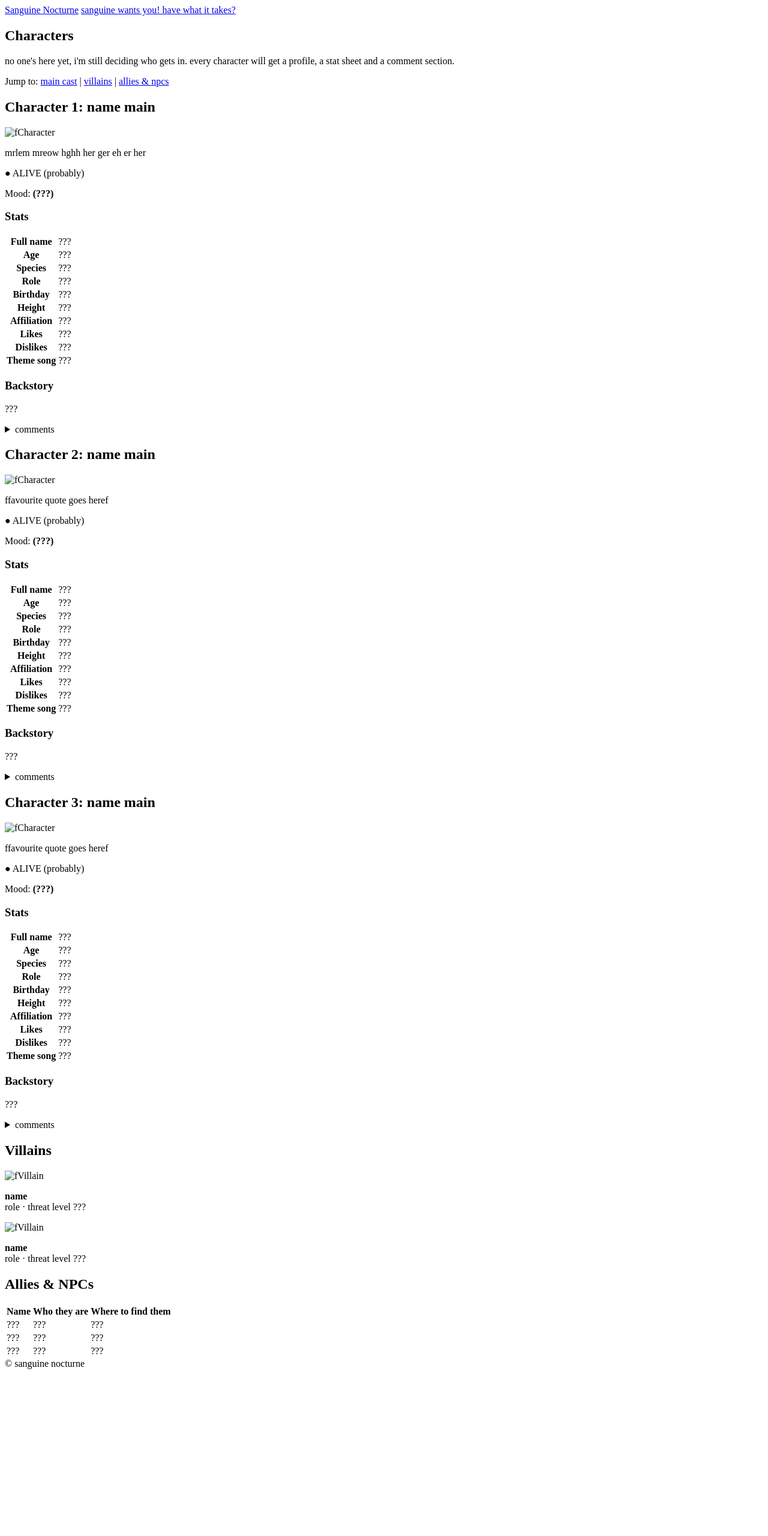
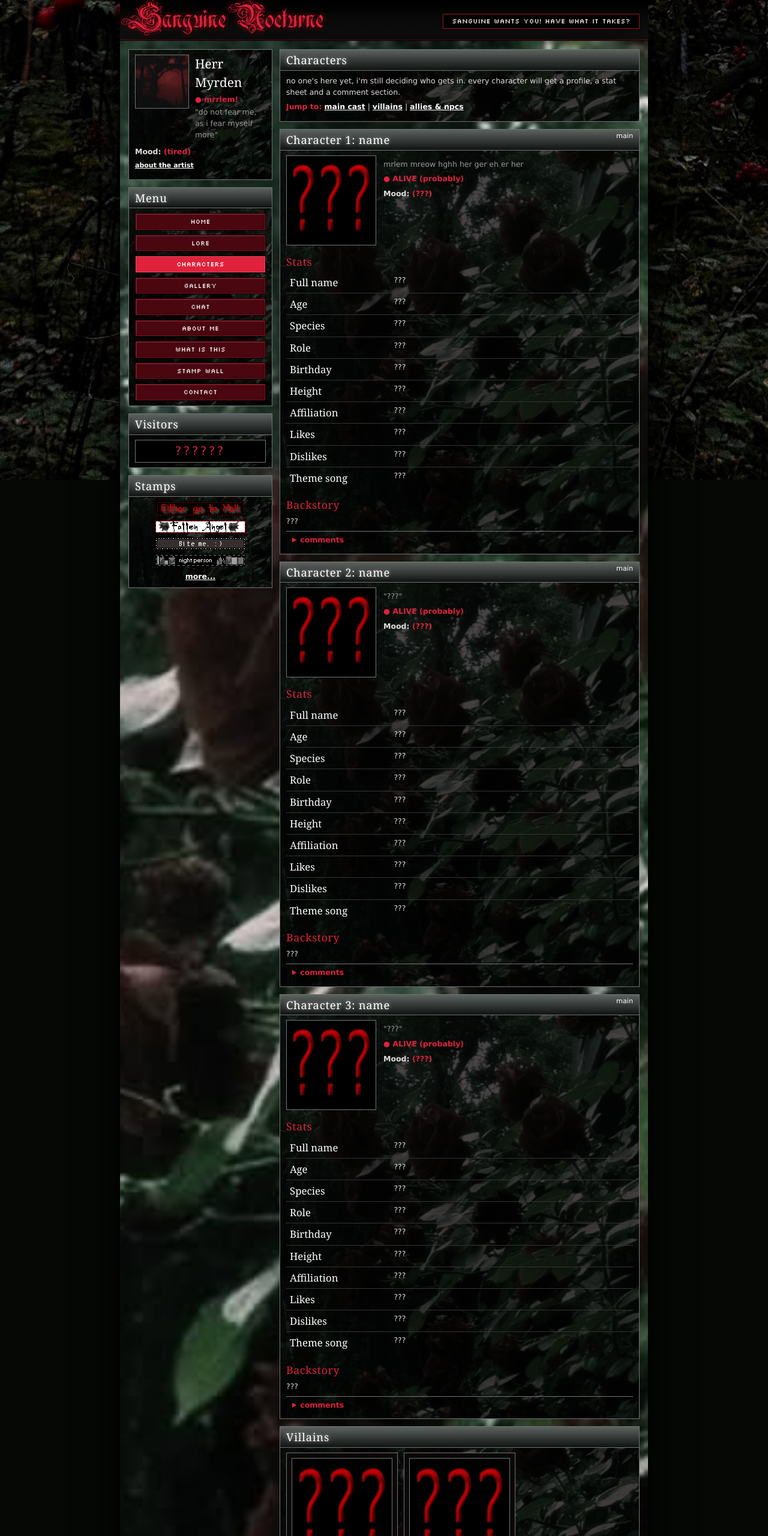
Before and after one commit to TheCreepyre/sanguine-nocturne, a website: page characters.html in a window 1280 px wide. Shown: the top 2560 px of the page at 60% size. Before the commit the page ends 2290 px from the top, so only its background shows below. Drawn offline with Linux system fonts and the light colour scheme; no server answers; a web font is replaced by a local one.

Commit message:
Fix corrupted pages; replace placeholder captions and quote
Co-authored-by: Copilot <223556219+Copilot@users.noreply.github.com>

```diff
--- a/characters.html
+++ b/characters.html
@@ -1,40 +1,40 @@
 <!DOCTYPE html>
-<html lang=fenf>
+<html lang="en">
 <head>
-  <meta charset=futf-8f>
-  <meta name=fviewportf content=fwidth=device-width, initial-scale=1f>
+  <meta charset="utf-8">
+  <meta name="viewport" content="width=device-width, initial-scale=1">
   <title>Characters - Sanguine Nocturne</title>
-  <link rel=fstylesheetf href=fstyle.cssf>
+  <link rel="stylesheet" href="style.css">
 </head>
 <body>
-  <div id=ftopbarf>
-    <a id=fheaderf class=fbubblef href=findex.htmlf><span>Sanguine Nocturne</span></a>
-    <a id=frecruitf class=fbubblef href=fchat.htmlf><span>sanguine wants you! have what it takes?</span></a>
+  <div id="topbar">
+    <a id="header" class="bubble" href="index.html"><span>Sanguine Nocturne</span></a>
+    <a id="recruit" class="bubble" href="chat.html"><span>sanguine wants you! have what it takes?</span></a>
   </div>
 
-  <div id=fcontainerf>
-    <div class=fprofilef>
-      <div class=fcol-leftf id=fleftf></div>
+  <div id="container">
+    <div class="profile">
+      <div class="col-left" id="left"></div>
 
-      <div class=fcol-rightf>
-        <div class=fboxf>
+      <div class="col-right">
+        <div class="box">
           <h2>Characters</h2>
           <p>no one's here yet, i'm still deciding who gets in. every character will get a profile, a stat sheet and a comment section.</p>
-          <p><span class=flabelf>Jump to:</span> <a href=f#mainf>main cast</a> | <a href=f#villainsf>villains</a> | <a href=f#npcsf>allies &amp; npcs</a></p>
+          <p><span class="label">Jump to:</span> <a href="#main">main cast</a> | <a href="#villains">villains</a> | <a href="#npcs">allies &amp; npcs</a></p>
         </div>
 
-        <div class=fboxf id=fmainf>
-          <h2>Character 1: name <span class=frightf>main</span></h2>
-          <div class=fchar-headf>
-            <img class=fphotof src=fassets/cast.jpgf alt=fCharacter 1 portraitf>
+        <div class="box" id="main">
+          <h2>Character 1: name <span class="right">main</span></h2>
+          <div class="char-head">
+            <img class="photo" src="assets/cast.jpg" alt="Character 1 portrait">
             <div>
-              <p class=fdimf>mrlem mreow hghh her ger eh er her</p>
-              <p class=fonlinef>&#9679; ALIVE (probably)</p>
-              <p class=fmoodf>Mood: <b>(???)</b></p>
+              <p class="dim">mrlem mreow hghh her ger eh er her</p>
+              <p class="online">&#9679; ALIVE (probably)</p>
+              <p class="mood">Mood: <b>(???)</b></p>
             </div>
           </div>
           <h3>Stats</h3>
-          <table class=finterestsf>
+          <table class="interests">
             <tr><th>Full name</th><td>???</td></tr>
             <tr><th>Age</th><td>???</td></tr>
             <tr><th>Species</th><td>???</td></tr>
@@ -48,21 +48,21 @@
           </table>
           <h3>Backstory</h3>
           <p>???</p>
-          <details class=ftalkf><summary>comments</summary><div class=fthreadf data-thread=fchar-1f data-limit=f30f></div></details>
+          <details class="talk"><summary>comments</summary><div class="thread" data-thread="char-1" data-limit="30"></div></details>
         </div>
 
-        <div class=fboxf>
-          <h2>Character 2: name <span class=frightf>main</span></h2>
-          <div class=fchar-headf>
-            <img class=fphotof src=fassets/cast.jpgf alt=fCharacter 2 portraitf>
+        <div class="box">
+          <h2>Character 2: name <span class="right">main</span></h2>
+          <div class="char-head">
+            <img class="photo" src="assets/cast.jpg" alt="Character 2 portrait">
             <div>
-              <p class=fdimf>ffavourite quote goes heref</p>
-              <p class=fonlinef>&#9679; ALIVE (probably)</p>
-              <p class=fmoodf>Mood: <b>(???)</b></p>
+              <p class="dim">"???"</p>
+              <p class="online">&#9679; ALIVE (probably)</p>
+              <p class="mood">Mood: <b>(???)</b></p>
             </div>
           </div>
           <h3>Stats</h3>
-          <table class=finterestsf>
+          <table class="interests">
             <tr><th>Full name</th><td>???</td></tr>
             <tr><th>Age</th><td>???</td></tr>
             <tr><th>Species</th><td>???</td></tr>
@@ -76,21 +76,21 @@
           </table>
           <h3>Backstory</h3>
           <p>???</p>
-          <details class=ftalkf><summary>comments</summary><div class=fthreadf data-thread=fchar-2f data-limit=f30f></div></details>
+          <details class="talk"><summary>comments</summary><div class="thread" data-thread="char-2" data-limit="30"></div></details>
         </div>
 
-        <div class=fboxf>
-          <h2>Character 3: name <span class=frightf>main</span></h2>
-          <div class=fchar-headf>
-            <img class=fphotof src=fassets/cast.jpgf alt=fCharacter 3 portraitf>
+        <div class="box">
+          <h2>Character 3: name <span class="right">main</span></h2>
+          <div class="char-head">
+            <img class="photo" src="assets/cast.jpg" alt="Character 3 portrait">
             <div>
-              <p class=fdimf>ffavourite quote goes heref</p>
-              <p class=fonlinef>&#9679; ALIVE (probably)</p>
-              <p class=fmoodf>Mood: <b>(???)</b></p>
+              <p class="dim">"???"</p>
+              <p class="online">&#9679; ALIVE (probably)</p>
+              <p class="mood">Mood: <b>(???)</b></p>
             </div>
           </div>
           <h3>Stats</h3>
-          <table class=finterestsf>
+          <table class="interests">
             <tr><th>Full name</th><td>???</td></tr>
             <tr><th>Age</th><td>???</td></tr>
             <tr><th>Species</th><td>???</td></tr>
@@ -104,26 +104,26 @@
           </table>
           <h3>Backstory</h3>
           <p>???</p>
-          <details class=ftalkf><summary>comments</summary><div class=fthreadf data-thread=fchar-3f data-limit=f30f></div></details>
+          <details class="talk"><summary>comments</summary><div class="thread" data-thread="char-3" data-limit="30"></div></details>
         </div>
 
-        <div class=fboxf id=fvillainsf>
+        <div class="box" id="villains">
           <h2>Villains</h2>
-          <div class=fcardsf>
-            <div class=fcardf>
-              <img class=fphotof style=fwidth:100%;height:auto;aspect-ratio:1f src=fassets/cast.jpgf alt=fVillain 1 portraitf>
+          <div class="cards">
+            <div class="card">
+              <img class="photo" style="width:100%;height:auto;aspect-ratio:1" src="assets/cast.jpg" alt="Villain 1 portrait">
               <p><b>name</b><br>role &middot; threat level ???</p>
             </div>
-            <div class=fcardf>
-              <img class=fphotof style=fwidth:100%;height:auto;aspect-ratio:1f src=fassets/cast.jpgf alt=fVillain 2 portraitf>
+            <div class="card">
+              <img class="photo" style="width:100%;height:auto;aspect-ratio:1" src="assets/cast.jpg" alt="Villain 2 portrait">
               <p><b>name</b><br>role &middot; threat level ???</p>
             </div>
           </div>
         </div>
 
-        <div class=fboxf id=fnpcsf>
+        <div class="box" id="npcs">
           <h2>Allies &amp; NPCs</h2>
-          <table class=flore-tablef>
+          <table class="lore-table">
             <tr><th>Name</th><th>Who they are</th><th>Where to find them</th></tr>
             <tr><td>???</td><td>???</td><td>???</td></tr>
             <tr><td>???</td><td>???</td><td>???</td></tr>
@@ -136,6 +136,6 @@
     </div>
   </div>
 
-  <script src=fsite.jsf></script>
+  <script src="site.js"></script>
 </body>
 </html>
```
Also changed, not shown: index.html (+67 -67 lines).
